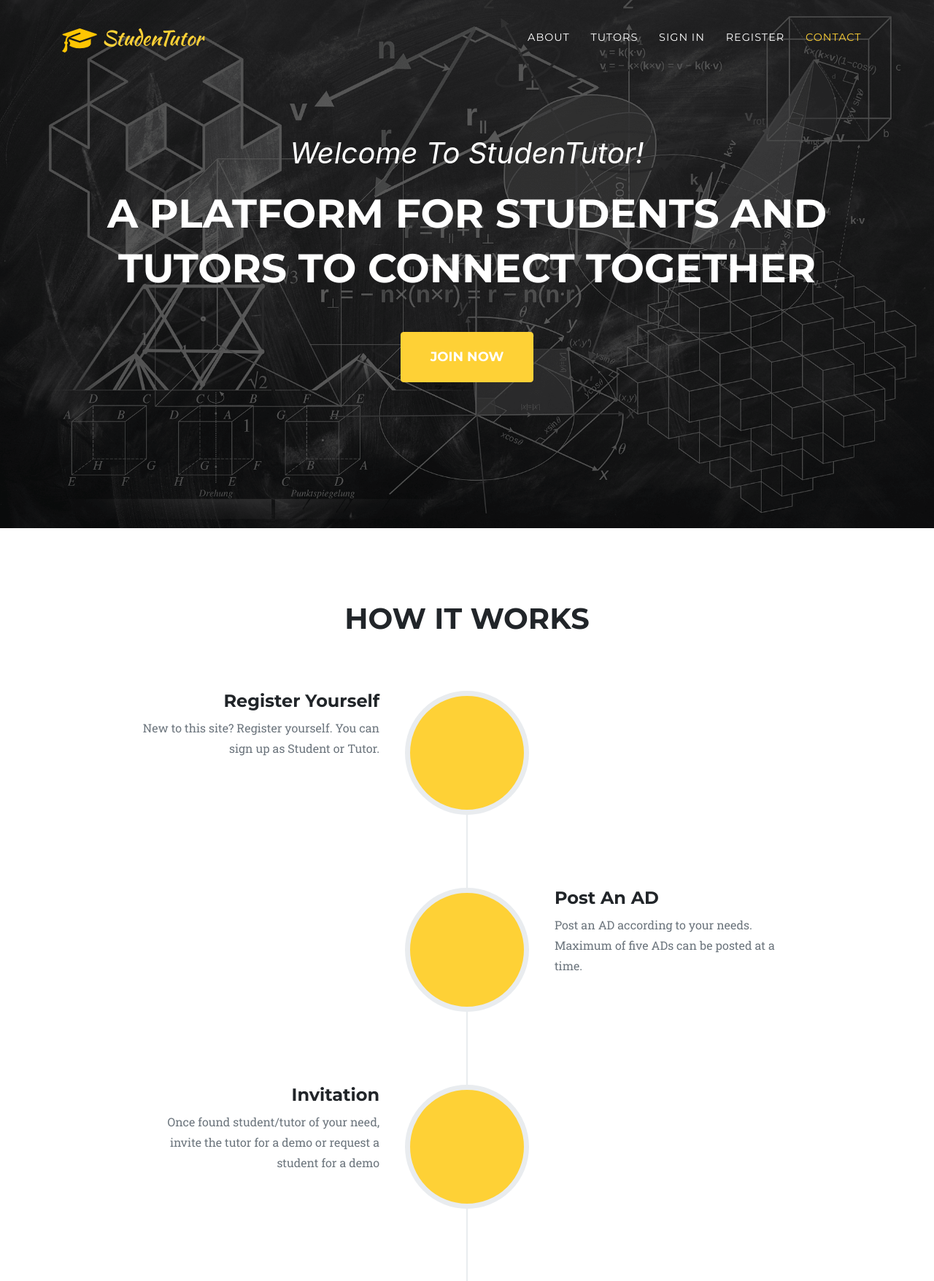
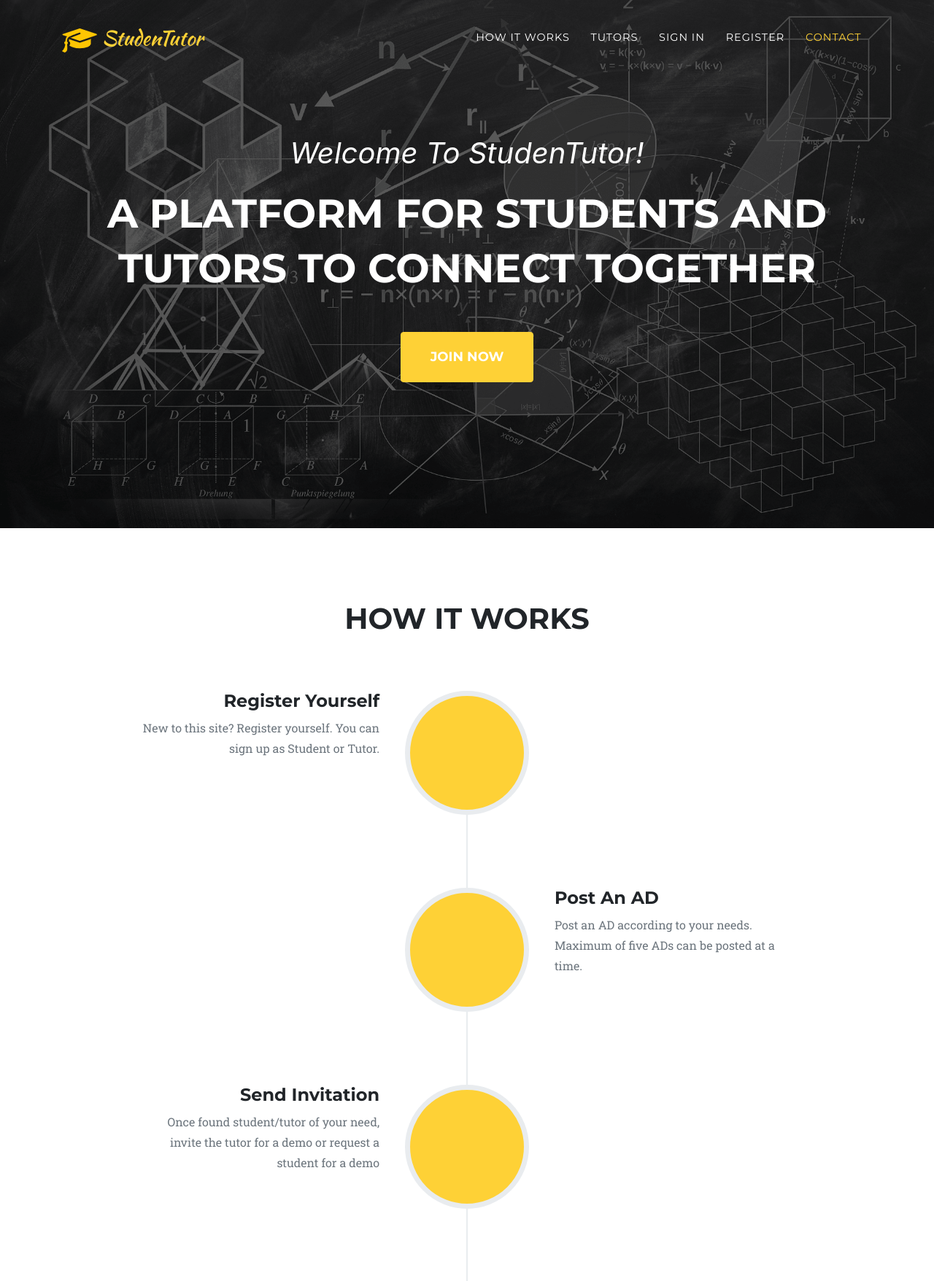
Before and after one commit to UsamaKashif/studentutor, a Django app: page / in a window 1280 px wide. Shown: the top 1756 px of the page at 73% size. Run offline with Django 3.2, Linux system fonts and the light colour scheme; some libraries are stand-ins or nearby versions; some web fonts are replaced.

Commit message:
minor update

```diff
--- a/main/home/templates/home/index_page.html
+++ b/main/home/templates/home/index_page.html
@@ -74,7 +74,7 @@
             </div>
             <div class="timeline-panel">
               <div class="timeline-heading">
-                <h4 class="subheading">Invitation</h4>
+                <h4 class="subheading">Send Invitation</h4>
               </div>
               <div class="timeline-body">
                 <p class="text-muted">Once found student/tutor of your need, invite the tutor for a demo or request a student for a demo</p>
--- a/main/home/templates/home/navBar.html
+++ b/main/home/templates/home/navBar.html
@@ -15,7 +15,7 @@
         <ul class="navbar-nav text-uppercase ml-auto">
           {% if page == "home" %}
           <li class="nav-item">
-            <a class="nav-link js-scroll-trigger" href="#about">About</a>
+            <a class="nav-link js-scroll-trigger" href="#about">How It Works</a>
           </li>
           <li class="nav-item">
             <a class="nav-link js-scroll-trigger" href="{% url 'tutors' %}">Tutors</a>
--- a/main/main/settings.py
+++ b/main/main/settings.py
@@ -23,7 +23,7 @@ BASE_DIR = os.path.dirname(os.path.dirname(os.path.abspath(__file__)))
 SECRET_KEY = '3xv!p668g*2@ov=%77pj3sn)te7^mdbi4-fiz@s=ilc6h+p#1q'
 
 # SECURITY WARNING: don't run with debug turned on in production!
-DEBUG = False
+DEBUG = True
 
 ALLOWED_HOSTS = [
     'localhost',
```
